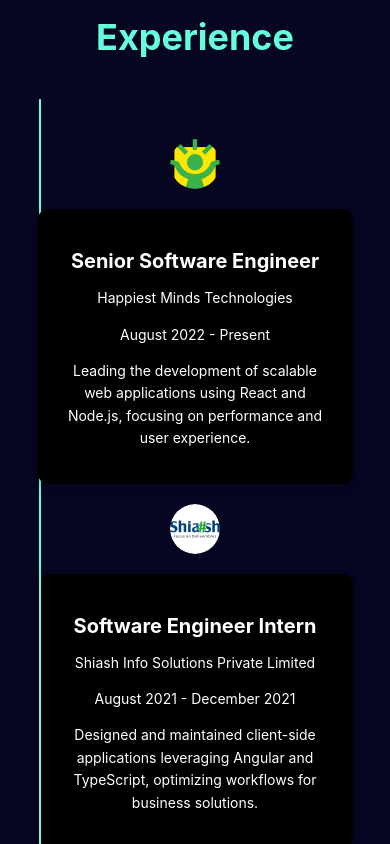
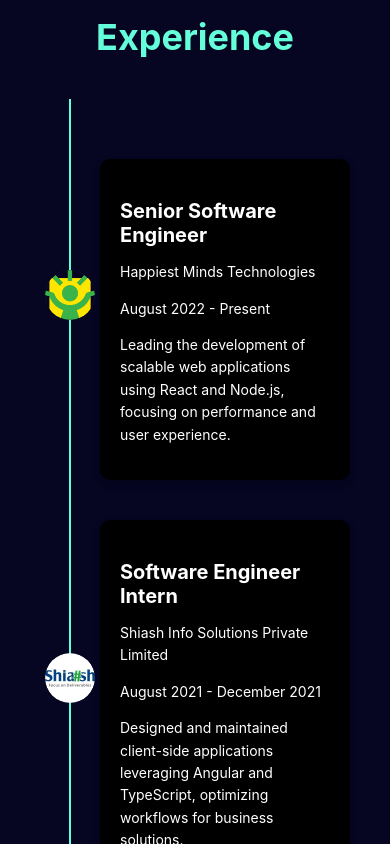
Before and after one commit to BhuvanDamodar/bhuvan-portfolio, a React (Create React App) app: page / in a window 390 px wide. Shown: the part 2760-3604 px from the top of the page. Built offline with nearby package versions, Linux system fonts and the light colour scheme; no server answers.

Commit message:
fix(code): experience section changes

```diff
--- a/src/components/styles/Experience.css
+++ b/src/components/styles/Experience.css
@@ -9,7 +9,7 @@
   margin: 0 auto;
 }
 
-.experience-section-title{
+.experience-section-title {
   font-size: 36px;
   color: #64ffda;
   text-align: center;
@@ -26,20 +26,15 @@
 
 .timeline-card {
   display: flex;
-  align-items: flex-start;
-  margin: 20px 0;
+  align-items: center; /* Ensures cards are aligned to the centerline */
+  margin: 70px 0;
   position: relative;
 }
 
-.timeline-card.left .timeline-content {
-  margin-right: auto;
-  text-align: right;
+.timeline-card.left .timeline-content,
+.timeline-card.right .timeline-content {
+  text-align: left; /* Aligns text to start from the left */
   z-index: 2;
-}
-
-.timeline-card.right .timeline-content {
-  margin-left: auto;
-  text-align: left;
 }
 
 /* Line and Connector */
@@ -55,8 +50,6 @@
   z-index: 1;
 }
 
-
-
 .timeline-icon {
   background-color: #112240;
   width: 50px;
@@ -68,63 +61,86 @@
   position: relative;
   z-index: 2;
   margin: 0 20px;
-  overflow: hidden; /* Ensures the image stays within the circular boundary */
+  overflow: hidden;
 }
-
 
 .timeline-image {
   width: 100%;
   height: 100%;
-  object-fit: cover; /* Ensures the image scales and covers the container */
-  border-radius: 50%; /* Keeps the circular shape for the image */
+  object-fit: cover;
+  border-radius: 50%;
 }
 
 .timeline-content {
   background-color: #000;
   border-radius: 10px;
   padding: 20px;
-  width: 45%;
+  width: 48%; /* Sets equal width for cards */
   box-shadow: 0 4px 8px rgba(0, 0, 0, 0.2);
 }
 
 .timeline-content h3 {
+  background-color: #000;
   font-size: 20px;
   color: #fff;
   margin-bottom: 10px;
-  background-color: #000;
 }
 
 .timeline-content p {
+  background-color: #000;
   font-size: 14px;
   color: #fff;
   line-height: 1.6;
-  background-color: #000;
-
 }
 
-/* Responsive Design */
+/* Align icon spacing consistently */
+.timeline-card.right {
+  flex-direction: row-reverse;
+}
+
+.timeline-card.right .timeline-icon,
+.timeline-card.left .timeline-icon {
+  margin: 0 20px;
+}
+
 @media (max-width: 768px) {
   .timeline {
     width: 100%;
   }
 
-  .timeline-card {
-    flex-direction: column;
-    align-items: center;
+  .timeline::before {
+    left: 50px; /* Position the vertical line */
   }
 
-  .timeline-card.left .timeline-content,
-  .timeline-card.right .timeline-content {
-    text-align: center;
-    margin: 0;
-    width: 90%;
-  }
-
-  .timeline::before {
-    left: 20px;
+  .timeline-card {
+    flex-direction: row; /* Icons and content side by side */
+    align-items: center; /* Align icon and card on the same line */
+    justify-content: flex-start; /* Align everything to the left */
+    position: relative;
+    margin: 40px 0;
   }
 
   .timeline-icon {
-    margin-bottom: 20px;
+    margin: 0;
+    position: absolute;
+    transform: translateY(-50%);
+  }
+
+  .timeline-card.left .timeline-content{
+    margin-left: 80px; /* Space between the icon and the card */
+    width: calc(100% - 100px); /* Adjust card width to prevent overflow */
+    text-align: left;
+  }
+
+  .timeline-card.right .timeline-content{
+    margin-right: 20px; /* Space between the icon and the card */
+    width: calc(100% - 100px); /* Adjust card width to prevent overflow */
+    text-align: left;
+  }
+
+  .timeline-card.left .timeline-icon,
+  .timeline-card.right .timeline-icon {
+    position: absolute;
+    left: 5px;
   }
 }
```
